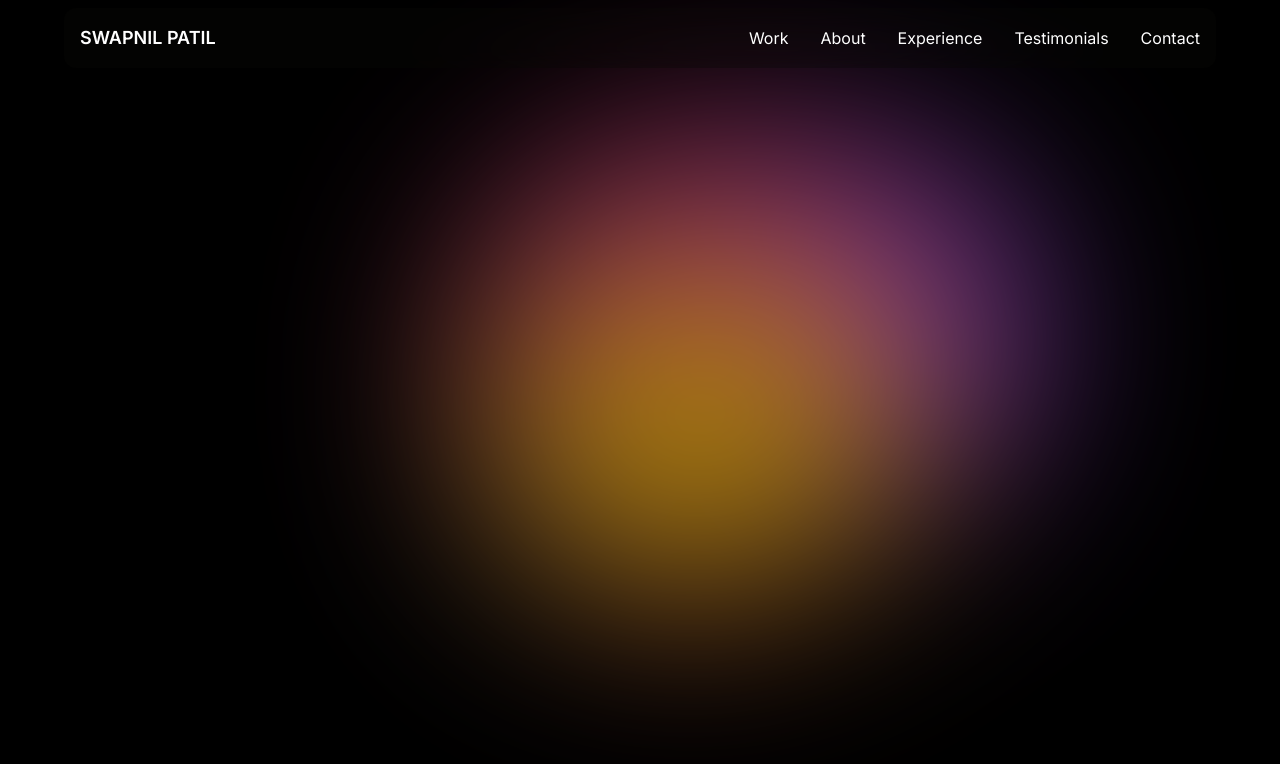
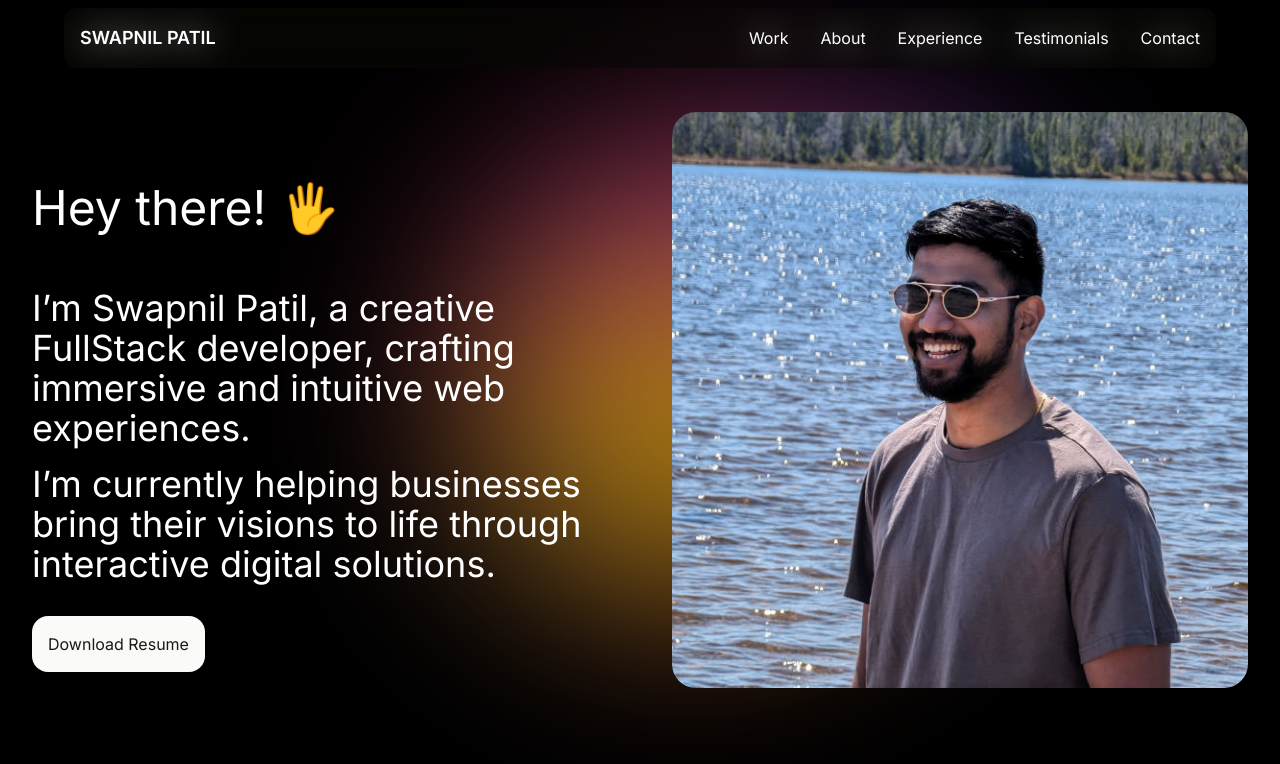
Before and after one commit to patil-swap/swapnil-web-portfolio, a React (Vite) app: page / in a window 1280 px wide. Shown: the top 764 px of the page. Built offline with nearby package versions, Linux system fonts and the light colour scheme.

Commit message:
Adds Hero section

```diff
--- a/src/App.jsx
+++ b/src/App.jsx
@@ -1,4 +1,5 @@
 import BlurBackground from "./components/BlurBackground";
+import Hero from "./components/Hero";
 import Navbar from "./components/Navbar";
 
 function App() {
@@ -6,6 +7,10 @@
     <>
       <BlurBackground />
       <Navbar />
+      <main className="antialiased overflow-x-hidden max-w-7xl mx-auto relative z-10">
+        <Navbar />
+        <Hero />
+      </main>
     </>
   );
 }
--- /dev/null
+++ b/src/components/Hero.jsx
@@ -0,0 +1,86 @@
+import { motion } from "framer-motion";
+import { HERO_CONTENT } from "../constants";
+import swapnil from "../assets/swapnil-patil.jpg";
+
+const textVariants = {
+  hidden: { opacity: 0, y: 50 },
+  visible: { opacity: 1, y: 0, transition: { duration: 0.8, ease: "easeOut" } }
+};
+
+const containerVariants = {
+  hidden: { opacity: 1 },
+  visible: {
+    opacity: 1,
+    transition: {
+      staggerChildren: 0.3
+    }
+  }
+};
+
+const imageVariants = {
+  hidden: { clipPath: "inset(0 50% 0 50%" },
+  visible: {
+    clipPath: "inset(0 0% 0 0%",
+    transition: { duration: 1.2, ease: "easeInOut" }
+  }
+};
+
+const Hero = () => {
+  return (
+    <section>
+      <div className="relative z-10 min-h-screen flex flex-wrap flex-col md:flex-row items-center justify-center text-white">
+        <motion.div
+          className="w-full md:w-1/2 p-8"
+          initial="hidden"
+          animate="visible"
+          variants={containerVariants}
+        >
+          <motion.h1
+            className="text-2xl md:text-3xl lg:text-5xl my-14"
+            variants={textVariants}
+          >
+            {HERO_CONTENT.greeting}
+          </motion.h1>
+          <motion.p
+            className="text-xl md:text-2xl lg:text-4xl mb-4"
+            variants={textVariants}
+          >
+            {HERO_CONTENT.introduction}
+          </motion.p>
+          <motion.p
+            className="text-xl md:text-2xl lg:text-4xl"
+            variants={textVariants}
+          >
+            {HERO_CONTENT.description}
+          </motion.p>
+          <motion.a
+            className="bg-stone-50 text-stone-900 p-3 lg:p-4 mt-8 inline-block rounded-2xl"
+            href={HERO_CONTENT.resumeLink}
+            download
+            rel="noopener noreferrer"
+            target="_blank"
+            variants={textVariants}
+          >
+            {HERO_CONTENT.resumeLinkText}
+          </motion.a>
+        </motion.div>
+        <motion.div
+          className="w-full md:w-1/2 p-8"
+          initial="hidden"
+          animate="visible"
+          variants={imageVariants}
+        >
+          <img
+            src={swapnil}
+            alt="Swapnil Patil"
+            width={650}
+            height={650}
+            className="rounded-3xl"
+          />
+        </motion.div>
+      </div>
+    </section>
+  );
+};
+
+export default Hero;
--- a/src/constants/index.js
+++ b/src/constants/index.js
@@ -17,17 +17,17 @@
   { href: "#about", label: "About" },
   { href: "#experience", label: "Experience" },
   { href: "#testimonials", label: "Testimonials" },
-  { href: "#contact", label: "Contact" },
+  { href: "#contact", label: "Contact" }
 ];
 
 export const HERO_CONTENT = {
   greeting: "Hey there! 🖐️",
   introduction:
-    "I’m Jason Root, a creative frontend developer, crafting immersive and intuitive web experiences.",
+    "I’m Swapnil Patil, a creative FullStack developer, crafting immersive and intuitive web experiences.",
   description:
     "I’m currently helping businesses bring their visions to life through interactive digital solutions.",
   resumeLinkText: "Download Resume",
-  resumeLink: "/resume.pdf",
+  resumeLink: "/resume.pdf"
 };
 
 export const PROJECTS = [
@@ -35,46 +35,46 @@
     name: "Streamerzz",
     description: "Live stream management tool for content creators",
     image: projects1,
-    link: "https://github.com/your-github/streamerzz",
+    link: "https://github.com/your-github/streamerzz"
   },
   {
     name: "NutriTrack",
     description: "Track your meals and calories with smart AI suggestions",
     image: projects2,
-    link: "https://github.com/your-github/nutritrack",
+    link: "https://github.com/your-github/nutritrack"
   },
   {
     name: "HairRevive",
     description: "A platform for hair regrowth solutions powered by science",
     image: projects3,
-    link: "https://github.com/your-github/hairrevive",
+    link: "https://github.com/your-github/hairrevive"
   },
   {
     name: "DevDeck",
     description:
       "Interactive dashboard for developers to track coding activity",
     image: projects4,
-    link: "https://github.com/your-github/devdeck",
+    link: "https://github.com/your-github/devdeck"
   },
   {
     name: "FitConnect",
     description: "Fitness social network to connect athletes and trainers",
     image: projects5,
-    link: "https://github.com/your-github/fitconnect",
+    link: "https://github.com/your-github/fitconnect"
   },
   {
     name: "WellNest",
     description: "A wellness app for mental and physical health improvement",
     image: projects6,
-    link: "https://github.com/your-github/wellnest",
-  },
+    link: "https://github.com/your-github/wellnest"
+  }
 ];
 
 export const ABOUT_CONTENT = {
   paragraphs: [
     "I am a dedicated frontend developer with a passion for building modern web applications that are both functional and aesthetically pleasing. Over the years, I have worked on numerous projects ranging from single-page applications to complex multi-tiered systems, always ensuring high performance and seamless user experiences.",
-    "I specialize in using technologies like React, Next.js, and Tailwind CSS to create responsive and scalable interfaces. My focus is on writing clean, maintainable code while collaborating with cross-functional teams to deliver projects that meet both business goals and user needs. I thrive in environments that challenge me to continuously learn and grow.",
-  ],
+    "I specialize in using technologies like React, Next.js, and Tailwind CSS to create responsive and scalable interfaces. My focus is on writing clean, maintainable code while collaborating with cross-functional teams to deliver projects that meet both business goals and user needs. I thrive in environments that challenge me to continuously learn and grow."
+  ]
 };
 
 export const EXPERIENCES = [
@@ -85,8 +85,8 @@
     description: [
       "Leading the development of scalable frontend architecture for enterprise-level applications.",
       "Collaborating with cross-functional teams to deliver high-quality, user-centric solutions.",
-      "Driving innovation through continuous improvements in performance and UI/UX design.",
-    ],
+      "Driving innovation through continuous improvements in performance and UI/UX design."
+    ]
   },
   {
     yearRange: "2021 — 2023",
@@ -95,8 +95,8 @@
     description: [
       "Built dynamic, responsive, and accessible web applications using React, Next.js, and Tailwind CSS.",
       "Spearheaded frontend optimization efforts, resulting in a 40% performance boost.",
-      "Mentored junior developers and led internal frontend workshops.",
-    ],
+      "Mentored junior developers and led internal frontend workshops."
+    ]
   },
   {
     yearRange: "2018 — 2021",
@@ -105,9 +105,9 @@
     description: [
       "Developed and maintained user interfaces for high-traffic websites.",
       "Worked closely with designers to implement pixel-perfect designs.",
-      "Optimized websites for SEO and performance, resulting in a 30% increase in traffic.",
-    ],
-  },
+      "Optimized websites for SEO and performance, resulting in a 30% increase in traffic."
+    ]
+  }
 ];
 
 export const TESTIMONIALS = [
@@ -116,43 +116,43 @@
     title: "Frontend Engineer, Google",
     feedback:
       "Jason is one of the most talented developers I've had the pleasure of working with. His skills in frontend development are unparalleled, and his ability to solve complex problems with ease is truly impressive. His leadership and communication make him a standout developer in any team.",
-    image: person1,
+    image: person1
   },
   {
     name: "Michael Anderson",
     title: "Product Manager, Facebook",
     feedback:
       "Jason was instrumental in driving our product forward. His keen eye for detail and ability to work cross-functionally made him an invaluable asset. He consistently delivers top-quality work and elevates the projects he's involved in. He’s a natural leader, and his expertise in frontend technologies is outstanding.",
-    image: person2,
+    image: person2
   },
   {
     name: "Emily Davis",
     title: "Lead Designer, Amazon",
     feedback:
       "Working with Jason has been a phenomenal experience. His deep understanding of both design and development allowed us to push the boundaries of what we could achieve. His creative problem-solving abilities and commitment to quality are second to none.",
-    image: person3,
+    image: person3
   },
   {
     name: "David Lee",
     title: "Senior Developer, Microsoft",
     feedback:
       "Jason's contribution to our team was nothing short of amazing. His technical knowledge, combined with his passion for creating user-friendly and scalable applications, made a significant impact on the success of our product. He’s always willing to go the extra mile to ensure the best outcome.",
-    image: person4,
+    image: person4
   },
   {
     name: "Laura Martinez",
     title: "CTO, Shopify",
     feedback:
       "Jason brought a level of expertise and professionalism to our team that was greatly appreciated. His focus on scalability and clean code ensured that our platform could handle large traffic loads without compromising performance. His work ethic and collaboration skills are impeccable.",
-    image: person5,
+    image: person5
   },
   {
     name: "Chris Brown",
     title: "Co-founder, Stripe",
     feedback:
       "Jason combines technical proficiency with excellent leadership skills. He was a key part of our success, helping us build a robust and scalable product. His attention to detail and ability to manage teams made him an invaluable part of the company.",
-    image: person6,
-  },
+    image: person6
+  }
 ];
 
 export const CONTACT_CONTENT = {
@@ -165,20 +165,20 @@
       platform: "Twitter",
       url: "https://twitter.com/yourprofile",
       ariaLabel: "Follow me on Twitter",
-      icon: "RiTwitterXFill",
+      icon: "RiTwitterXFill"
     },
     {
       platform: "GitHub",
       url: "https://github.com/yourprofile",
       ariaLabel: "View my GitHub profile",
-      icon: "RiGithubFill",
+      icon: "RiGithubFill"
     },
     {
       platform: "LinkedIn",
       url: "https://linkedin.com/in/yourprofile",
       ariaLabel: "Connect with me on LinkedIn",
-      icon: "RiLinkedinFill",
-    },
+      icon: "RiLinkedinFill"
+    }
   ],
-  footerText: `© ${new Date().getFullYear()} Jason Root. All rights reserved.`,
+  footerText: `© ${new Date().getFullYear()} Jason Root. All rights reserved.`
 };
```
Also changed, not shown: src/assets/jason-root.webp (deleted), src/assets/swapnil-patil.jpg (added).
